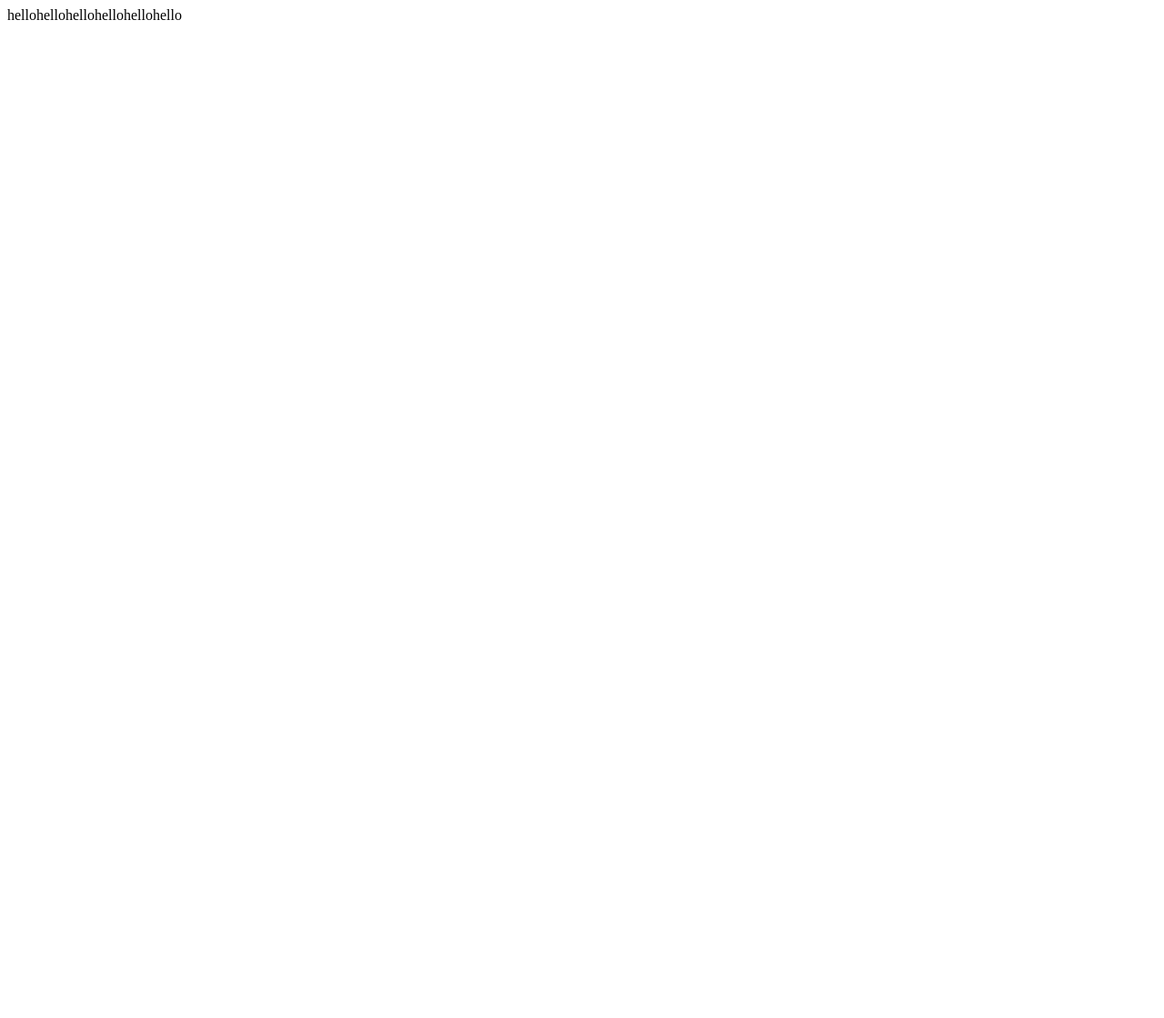
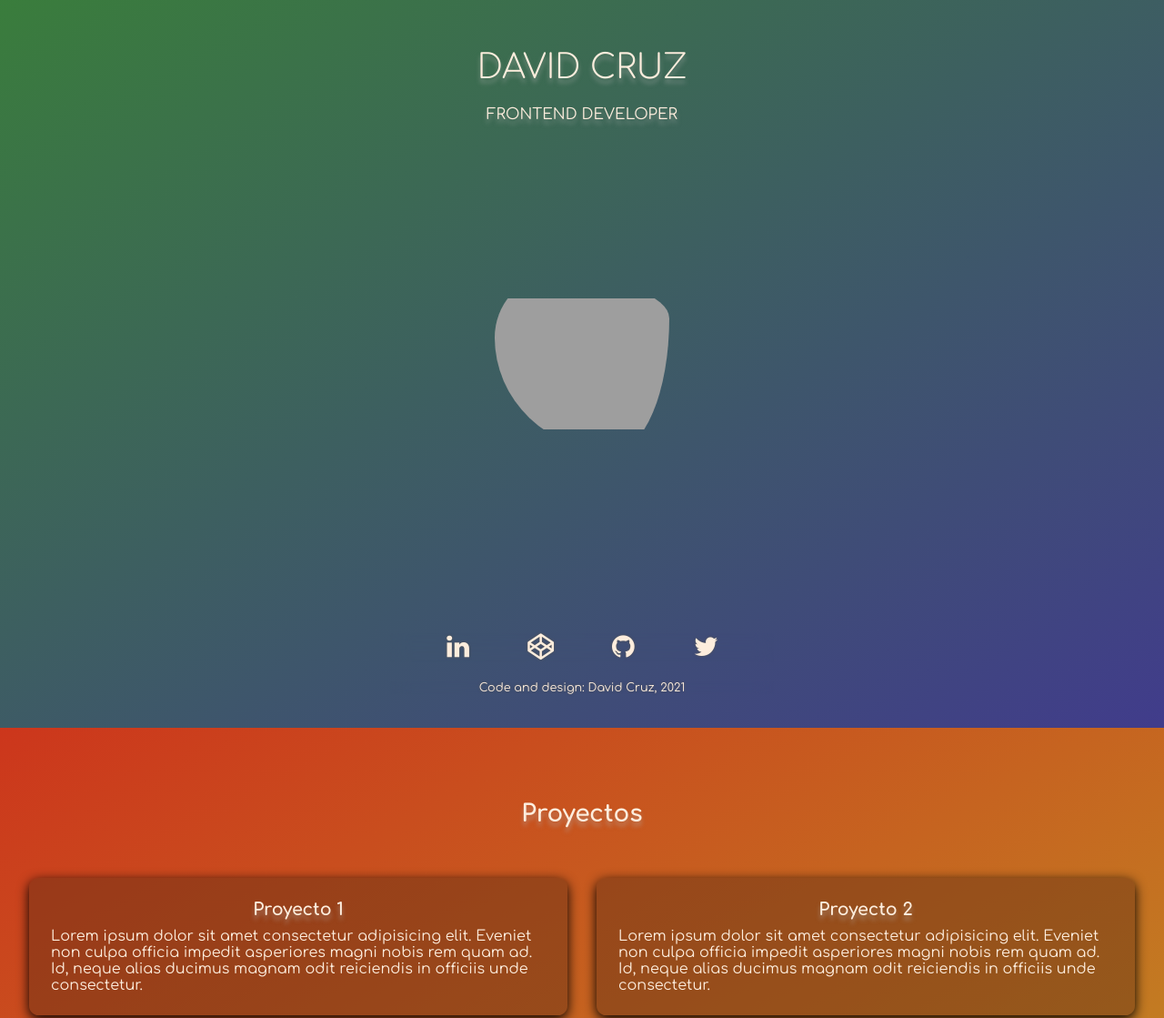
Before and after one commit to daviz1982/web, a React app: page / in a window 1280 px wide. Shown: the top 1119 px of the page at 91% size. Before the commit the page ends 800 px from the top, so only its background shows below. Built offline with nearby package versions, Linux system fonts and the light colour scheme; grey boxes are pictures that could not be loaded.

Commit message:
content and css to do

```diff
--- a/public/index.html
+++ b/public/index.html
@@ -3,41 +3,22 @@
   <head>
     <meta charset="utf-8" />
     <link rel="icon" href="%PUBLIC_URL%/favicon.ico" />
-    <meta name="viewport" content="width=device-width, initial-scale=1" />
+    <meta name="viewport" content="width=device-width, initial-scale=1.0" />
     <meta name="theme-color" content="#000000" />
     <meta
       name="description"
       content="Web site created using create-react-app"
     />
     <link rel="apple-touch-icon" href="%PUBLIC_URL%/logo192.png" />
-    <!--
-      manifest.json provides metadata used when your web app is installed on a
-      user's mobile device or desktop. See https://developers.google.com/web/fundamentals/web-app-manifest/
-    -->
+    <link rel="stylesheet" href="//fonts.googleapis.com/css2?family=Comfortaa:wght@300;400;700&display=swap">
+    <link rel="stylesheet" href="//cdnjs.cloudflare.com/ajax/libs/font-awesome/4.7.0/css/font-awesome.min.css"
+    integrity="sha512-SfTiTlX6kk+qitfevl/7LibUOeJWlt9rbyDn92a1DqWOw9vWG2MFoays0sgObmWazO5BQPiFucnnEAjpAB+/Sw=="
+    crossorigin="anonymous" />
     <link rel="manifest" href="%PUBLIC_URL%/manifest.json" />
-    <!--
-      Notice the use of %PUBLIC_URL% in the tags above.
-      It will be replaced with the URL of the `public` folder during the build.
-      Only files inside the `public` folder can be referenced from the HTML.
-
-      Unlike "/favicon.ico" or "favicon.ico", "%PUBLIC_URL%/favicon.ico" will
-      work correctly both with client-side routing and a non-root public URL.
-      Learn how to configure a non-root public URL by running `npm run build`.
-    -->
-    <title>React App</title>
+    <title>DAVID CRUZ - FRONTEND DEVELOPER</title>
   </head>
   <body>
-    <noscript>You need to enable JavaScript to run this app.</noscript>
+    <noscript>You need to enable JavaScript to run this app </noscript>
     <div id="root"></div>
-    <!--
-      This HTML file is a template.
-      If you open it directly in the browser, you will see an empty page.
-
-      You can add webfonts, meta tags, or analytics to this file.
-      The build step will place the bundled scripts into the <body> tag.
-
-      To begin the development, run `npm start` or `yarn start`.
-      To create a production bundle, use `npm run build` or `yarn build`.
-    -->
   </body>
 </html>
--- /dev/null
+++ b/src/_todo.scss
@@ -0,0 +1,326 @@
+* {
+  box-sizing: border-box;
+  color: var(--color-text);
+  font-family: var(--fonts);
+  margin: 0;
+  padding: 0;
+  /* text-shadow: 0 0 3px rgba(0, 0, 0, .25), 0 0 7px rgba(255, 255, 255, .25); */
+}
+
+html {
+  height: 100%;
+  scroll-snap-type: mandatory;
+  scroll-snap-points-y: repeat(100vh);
+  scroll-snap-type: y mandatory;
+}
+
+body {
+  background-color: var(--color-bg-body);
+  height: 100%;
+  font-size: var(--base-font-size);
+}
+
+h1,
+h2,
+h3,
+h4,
+h5,
+h6 {
+  text-shadow: 0 5px 5px rgba(180, 180, 180, .5);
+}
+
+.main {
+  animation: 1s init-main ease-in-out;
+  animation-fill-mode: backwards;
+  overflow-x: hidden;
+}
+
+.main--header {
+  align-items: center;
+  display: flex;
+  flex-direction: column;
+  height: var(--header-height);
+  justify-content: center;
+  min-height: var(--header-min-height);
+  padding: 1rem;
+  position: absolute;
+  width: 100%;
+}
+
+.main--header>h1 {
+  font-size: var(--h1-font-size);
+  font-weight: 300;
+  line-height: 1;
+  margin-top: 1rem;
+  padding: 1rem 1rem .5rem;
+  text-align: center;
+}
+
+.main--header>h2 {
+  font-size: var(--h2-font-size);
+  font-weight: 400;
+  line-height: 1;
+  margin-top: 1rem;
+  text-align: center;
+}
+
+section.start,
+section.projects,
+section.cv,
+section.contact {
+  align-items: center;
+  background: linear-gradient(-30deg, var(--color-start-1), var(--color-start-2));
+  display: flex;
+  height: var(--section-height);
+  justify-content: center;
+  scroll-snap-align: start;
+  width: var(--section-width);
+}
+
+section.projects,
+section.cv,
+section.contact {
+  align-content: flex-start;
+  flex-wrap: wrap;
+}
+
+section.projects h3,
+section.cv h3,
+section.contact h3 {
+  font-size: var(--h3-font-size);
+  margin: var(--margin-section-title);
+}
+
+section.projects {
+  background: linear-gradient(-30deg, var(--color-projects-1), var(--color-projects-2));
+}
+
+section.projects h4 {
+  font-size: var(--h4-font-size);
+  padding-bottom: .6rem;
+  text-align: center;
+}
+
+section.cv {
+  background: linear-gradient(-30deg, var(--color-cv-1), var(--color-cv-2));
+}
+
+section.contact {
+  background: linear-gradient(-30deg, var(--color-contact-1), var(--color-contact-2));
+}
+
+a {
+  color: var(--color-link);
+  transition: all .3s ease-in-out;
+}
+
+a:hover {
+  box-shadow: 0 0.2rem 1.2rem 0.2rem var(--color-contact-2);
+  color: var(--color-link-hover);
+  transition: all .3s ease-out;
+}
+
+.image-round {
+  border-radius: 32% 68% 32% 68% / 35% 24% 76% 65%;
+  display: block;
+  height: 12rem;
+  background-image: url("../img/128.png");
+  background-size: contain;
+  background-position: center;
+  background-repeat: no-repeat;
+  position: relative;
+  width: 12rem;
+}
+
+.blur {
+  animation: 1s ease-out blurry 1.10s;
+  animation-fill-mode: backwards;
+  border-radius: 32% 68% 32% 68% / 35% 24% 76% 65%;
+  display: block;
+  height: 100%;
+  position: absolute;
+  width: 100%;
+  /* border-radius: 50%;
+  height: 8rem;
+  left: 50%;
+  position: absolute;
+  top: 50%;
+  transform: translate(-50%, -50%);
+  width: 8rem; */
+}
+
+.inline-list {
+  display: inline-block;
+}
+
+.inline-list li {
+  display: inline-block;
+}
+
+
+section.projects .projects--container {
+  display: grid;
+  grid-template-columns: repeat(auto-fill, minmax(25rem, 1fr));
+  grid-gap: var(--width-grid-gap);
+  padding: var(--width-grid-gap);
+}
+
+section.projects .projects--container>div {
+  background: #572b156b;
+  box-shadow: 0 .24rem .8rem #000;
+  padding: 1.5rem;
+  border-radius: calc(var(--width-grid-gap)/3);
+}
+
+.cv--container {
+  width: 100%;
+}
+
+section.contact form {
+  border-radius: .5rem;
+  display: flex;
+  flex-direction: column;
+  justify-content: space-evenly;
+  margin: 0 auto 20vh;
+  max-width: 40rem;
+  min-height: 50vh;
+  width: 80vw;
+}
+
+.form--container {
+  width: 100%;
+}
+
+.form--group {
+  padding: 1vh 1vw;
+}
+
+.form--group label {
+  display: block;
+  margin: 0 10%;
+}
+
+.form--group input,
+.form--group textarea {
+  color: #292929;
+  display: block;
+  font-size: 1rem;
+  margin-top: .5rem;
+  padding: 1rem;
+  width: 100%;
+}
+
+.form--group textarea {
+  max-height: 50vh;
+  min-height: 18vh;
+  resize: vertical;
+}
+
+.form--group button {
+  background: linear-gradient(0deg, #028ace, var(--color-contact-1));
+  border: 1px solid #028ace;
+  border-radius: .25vh;
+  border-width: 1px 0 0 0;
+  color: #360333;
+  display: block;
+  font-size: var(--button-fontsize);
+  margin: auto;
+  max-width: 10rem;
+  padding: .6rem;
+  text-align: center;
+  width: 25vw;
+}
+
+.form--group button>i {
+  color: #360333;
+  margin-right: 1rem;
+}
+
+.form--group button:hover {
+  border-color: transparent;
+  box-shadow: 0 0.2rem 1.2rem 0.2rem var(--color-contact-2);
+  cursor: pointer;
+}
+
+.form--group button:active {
+  background-color: var(--color-contact-1);
+  background-image: none;
+  border-color: transparent;
+  box-shadow: 0 0.2rem 1.2rem 0.2rem var(--color-contact-2);
+  cursor: pointer;
+}
+
+.main--footer {
+  align-items: center;
+  border-radius: 50% 50% 0 0;
+  bottom: 0;
+  height: var(--footer-height);
+  padding: 2vh 0;
+  position: fixed;
+  width: 100%;
+}
+
+.main--footer>* {
+  align-items: center;
+  backdrop-filter: blur(10px);
+  display: flex;
+  margin: 0 auto;
+  min-width: var(--footer-min-width);
+
+  width: var(--footer-width);
+}
+
+.main--footer>nav ul {
+  display: flex;
+  justify-content: space-evenly;
+  width: 100%;
+}
+
+.main--footer>nav li {
+  flex: 0 1 2rem;
+  font-size: 1.8rem;
+  text-align: center;
+}
+
+.main--footer>nav li a {
+  border-radius: 50%;
+  display: inline-block;
+  height: 1.8rem;
+  width: 1.8rem;
+}
+
+.main--footer>nav li a:hover {
+  background-color: var(--color-contact-2-bg);
+}
+
+.main--footer>nav li a i {
+  text-shadow: 0 0 3px #545454;
+}
+
+.main--footer .footer-legend {
+  display: block;
+  font-size: .8rem;
+  margin-top: 1.33rem;
+  text-align: center;
+  text-shadow: 0 0 3px #545454;
+}
+
+@keyframes blurry {
+  0% {
+    backdrop-filter: blur(10px);
+  }
+
+  100% {
+    backdrop-filter: blur(0);
+  }
+}
+
+@keyframes init-main {
+  0% {
+    opacity: 0.2;
+  }
+
+  100% {
+    opacity: 1;
+  }
+}
--- a/src/app/App.js
+++ b/src/app/App.js
@@ -11,10 +11,10 @@ import './App.scss'
 
 export default function App() {
   return (
-    <>
+    <main className="main">
       <Header></Header>
       <Main></Main>
       <Footer></Footer>
-    </>
+    </main>
   )
 }
--- a/src/app/components/Footer/Footer.js
+++ b/src/app/components/Footer/Footer.js
@@ -2,6 +2,52 @@ import React from 'react'
 
 export default function Footer() {
   return (
-    <>hello</>
+    <footer className='main--footer'>
+      <nav>
+        <ul className='inline-list'>
+          <li>
+            <a
+              href='https://linkedin.com/in/davidcruzc'
+              title='Linkedin'
+              rel='external'
+              target='_blank'
+            >
+              <i className='fa fa-linkedin'></i>
+            </a>
+          </li>
+          <li>
+            <a
+              href='https://codepen.io/daviz1982'
+              title='Codepen'
+              rel='external'
+              target='_blank'
+            >
+              <i className='fa fa-codepen'></i>
+            </a>
+          </li>
+          <li>
+            <a
+              href='https://github.com/daviz1982'
+              title='Github'
+              rel='external'
+              target='_blank'
+            >
+              <i className='fa fa-github'></i>
+            </a>
+          </li>
+          <li>
+            <a
+              href='https://twitter.com/daviz1982'
+              title='Twitter'
+              rel='external'
+              target='_blank'
+            >
+              <i className='fa fa-twitter'></i>
+            </a>
+          </li>
+        </ul>
+      </nav>
+      <div className='footer-legend'>Code and design: David Cruz, 2021</div>
+    </footer>
   )
 }
--- a/src/app/components/Header/Header.js
+++ b/src/app/components/Header/Header.js
@@ -2,6 +2,9 @@ import React from 'react'
 
 export default function Header() {
   return (
-    <>hello</>
+    <header className='main--header'>
+      <h1>DAVID CRUZ</h1>
+      <h2>FRONTEND DEVELOPER</h2>
+    </header>
   )
 }
--- a/src/app/components/Main/Main.js
+++ b/src/app/components/Main/Main.js
@@ -7,11 +7,11 @@ import Contact from './components/Contact'
 
 export default function Main() {
   return (
-    <>
+    <article className='main--article'>
       <About></About>
       <Projects></Projects>
       <Curriculum></Curriculum>
       <Contact></Contact>
-    </>
+    </article>
   )
 }
--- a/src/app/components/Main/components/About/About.js
+++ b/src/app/components/Main/components/About/About.js
@@ -2,6 +2,10 @@ import React from 'react'
 
 export default function About() {
   return (
-    <>hello</>
+    <section className='start'>
+      <div className='image-round profile-picture'>
+        <div className='blur'></div>
+      </div>
+    </section>
   )
 }
--- a/src/app/components/Main/components/Curriculum/Curriculum.js
+++ b/src/app/components/Main/components/Curriculum/Curriculum.js
@@ -2,6 +2,9 @@ import React from 'react'
 
 export default function Curriculum() {
   return (
-    <>hello</>
+    <section className='cv'>
+      <h3>Currículum</h3>
+      <div className='cv--container'>¿?</div>
+    </section>
   )
 }
--- a/src/app/components/Main/components/Projects/Projects.js
+++ b/src/app/components/Main/components/Projects/Projects.js
@@ -1,7 +1,31 @@
-import React from 'react'
+import React, { useEffect, useState } from 'react'
 
 export default function Projects() {
+  const project = {
+    title: 'Proyecto',
+    desc:
+      'Lorem ipsum dolor sit amet consectetur adipisicing elit. Eveniet non culpa officia impedit asperiores magni nobis rem quam ad. Id, neque alias ducimus magnam odit reiciendis in officiis unde consectetur.',
+  }
+  const [listProjects, setListProjects] = useState()
+
+  useEffect(() => {
+    setListProjects(() => {
+      return [0, 0, 0].fill(project, 0, 3)
+    })
+  }, [])
+
   return (
-    <>hello</>
+    <section className='projects'>
+      <h3>Proyectos</h3>
+      <div className='projects--container'>
+        {listProjects !== undefined &&
+          listProjects.map((element, index) => (
+            <div key={index}>
+              <h4>{`${element.title} ${index + 1}`}</h4>
+              <p>{element.desc}</p>
+            </div>
+          ))}
+      </div>
+    </section>
   )
 }
--- a/src/index.scss
+++ b/src/index.scss
@@ -1 +1,44 @@
 @import-normalize;
+
+:root {
+  --fonts: 'Comfortaa', 'Segoe UI', Tahoma, Geneva, Verdana, sans-serif;
+  --base-font-size: 16px;
+
+  --h1-font-size: calc(1.5rem + 1vw);
+  --h2-font-size: calc(.65rem + .5vw);
+  --h3-font-size: calc(1.25rem + .5vw);
+  --h4-font-size: calc(.8rem + .5vw);
+
+  --margin-section-title: 5rem auto 1.5rem;
+
+  --color-bg-body: #393939;
+  --color-text: #fdeddd;
+  --color-link: #cdcdcd;
+  --color-link-hover: #cffdfd;
+
+  --color-start-1: #413c8ef7;
+  --color-start-2: #3bd6406e;
+  --color-projects-1: #d1a822e0;
+  --color-projects-2: #d1361bf7;
+  --color-cv-1: #8adf45f7;
+  --color-cv-2: #ff00d49e;
+  /* --color-contact-1: #9d2babd6; */
+  --color-contact-1: #00abffcc;
+  --color-contact-2: #5611b142;
+  --color-contact-2-bg: #5611b136;
+
+  --header-height: 20vh;
+  --header-min-height: 10rem;
+  --section-height: 100vh;
+  --section-width: 100%;
+
+  --width-grid-gap: 2rem;
+
+  --footer-height: 15vh;
+  --footer-min-width: 20%;
+  --footer-width: 33vw;
+
+  --button-font-size: 1.25rem;
+}
+
+@import './todo'
```
Also changed, not shown: src/app/components/Main/components/Contact/Contact.js (+32 -1 lines).
